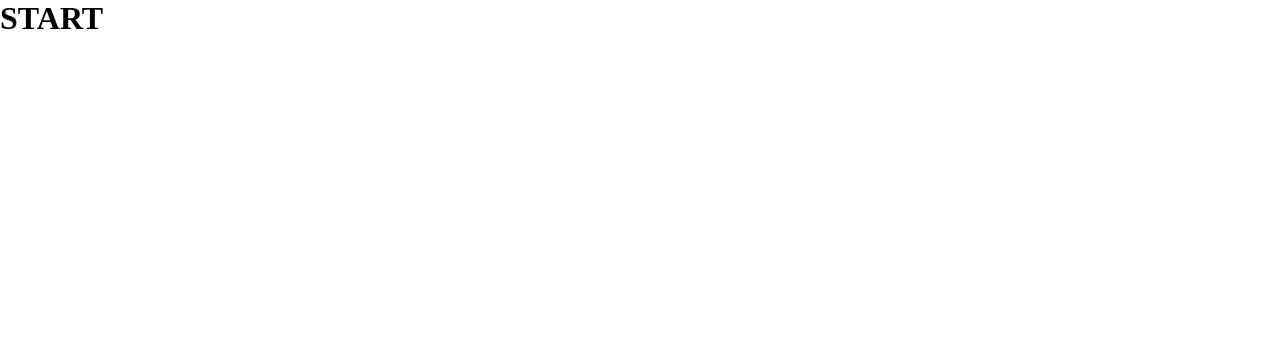
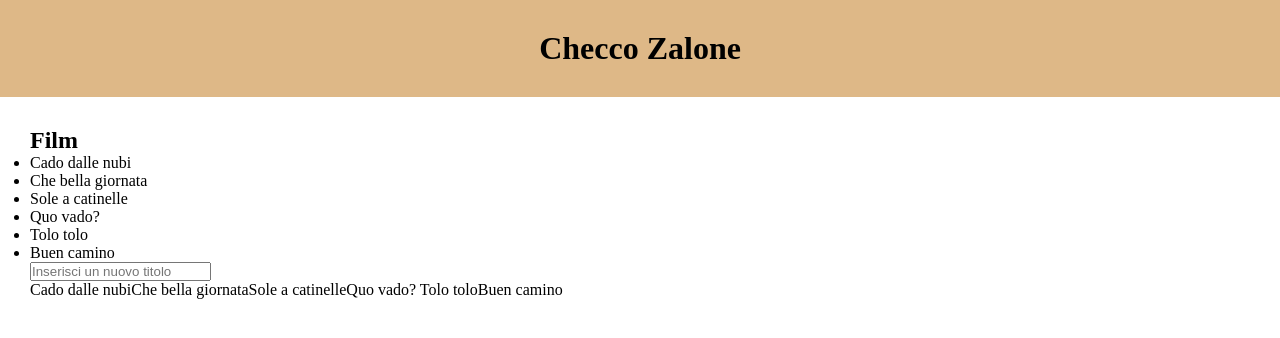
Before and after one commit to marcotristani/react-form, a React (Vite) app: page / in a window 1280 px wide. Shown: the top 338 px of the page. Built offline with nearby package versions, Linux system fonts and the light colour scheme.

Commit message:
flat: creata lista con form senza submit

```diff
--- a/src/App.jsx
+++ b/src/App.jsx
@@ -1,7 +1,16 @@
 import ListFilms from "./components/ListFilms";
 
 function App() {
-  return <ListFilms />;
+  return (
+    <>
+      <header>
+        <h1>Checco Zalone</h1>
+      </header>
+      <main>
+        <ListFilms />
+      </main>
+    </>
+  );
 }
 
 export default App;
--- a/src/components/ListFilms.jsx
+++ b/src/components/ListFilms.jsx
@@ -1,6 +1,32 @@
+import { use } from "react";
 import filmsCheccoZalone from "../assets/data/FilmsCheccoZalone";
 
+import { useState } from "react";
+
 const ListFilms = () => {
-  return <h1>START</h1>;
+  //Variabili stringa film e variabile dove salvare nuovo valore del film
+  const [titleFilms, setTitleFilms] = useState(filmsCheccoZalone);
+  const [newTitleFilm, setNewTitleFilm] = useState("");
+  return (
+    <>
+      <h2>Film</h2>
+      <ul>
+        {filmsCheccoZalone.map((film) => (
+          <li>{film}</li>
+        ))}
+      </ul>
+      <form>
+        <input
+          type="text"
+          placeholder="Inserisci un nuovo titolo"
+          value={newTitleFilm}
+          onChange={(e) => setNewTitleFilm(e.target.value)}
+        ></input>
+      </form>
+      {/* prova */}
+      <p>{titleFilms}</p>
+      <p>{newTitleFilm}</p>
+    </>
+  );
 };
 export default ListFilms;
--- a/src/index.css
+++ b/src/index.css
@@ -3,3 +3,14 @@
   padding: 0;
   box-sizing: border-box;
 }
+header {
+  padding: 30px;
+  text-align: center;
+  background-color: burlywood;
+}
+main {
+  padding: 30px;
+}
+li {
+  list-style-type: disc;
+}
```
